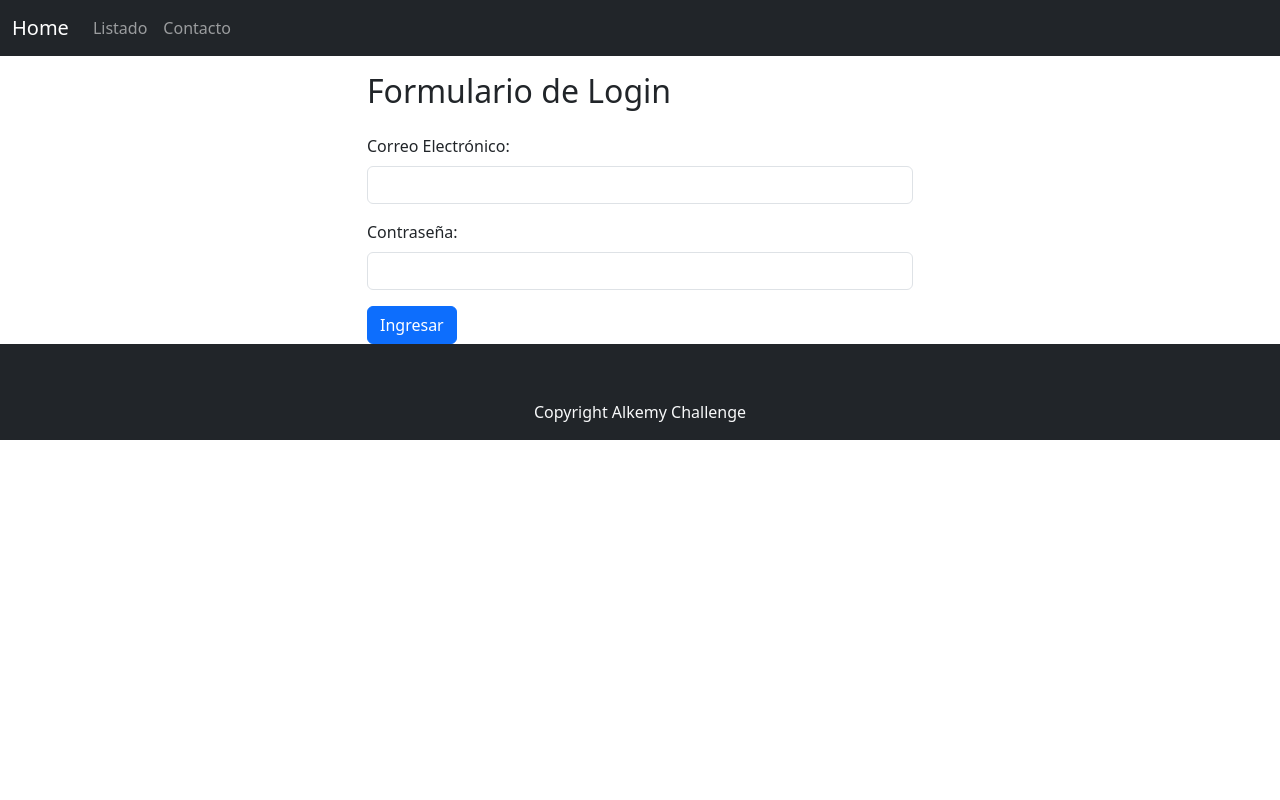
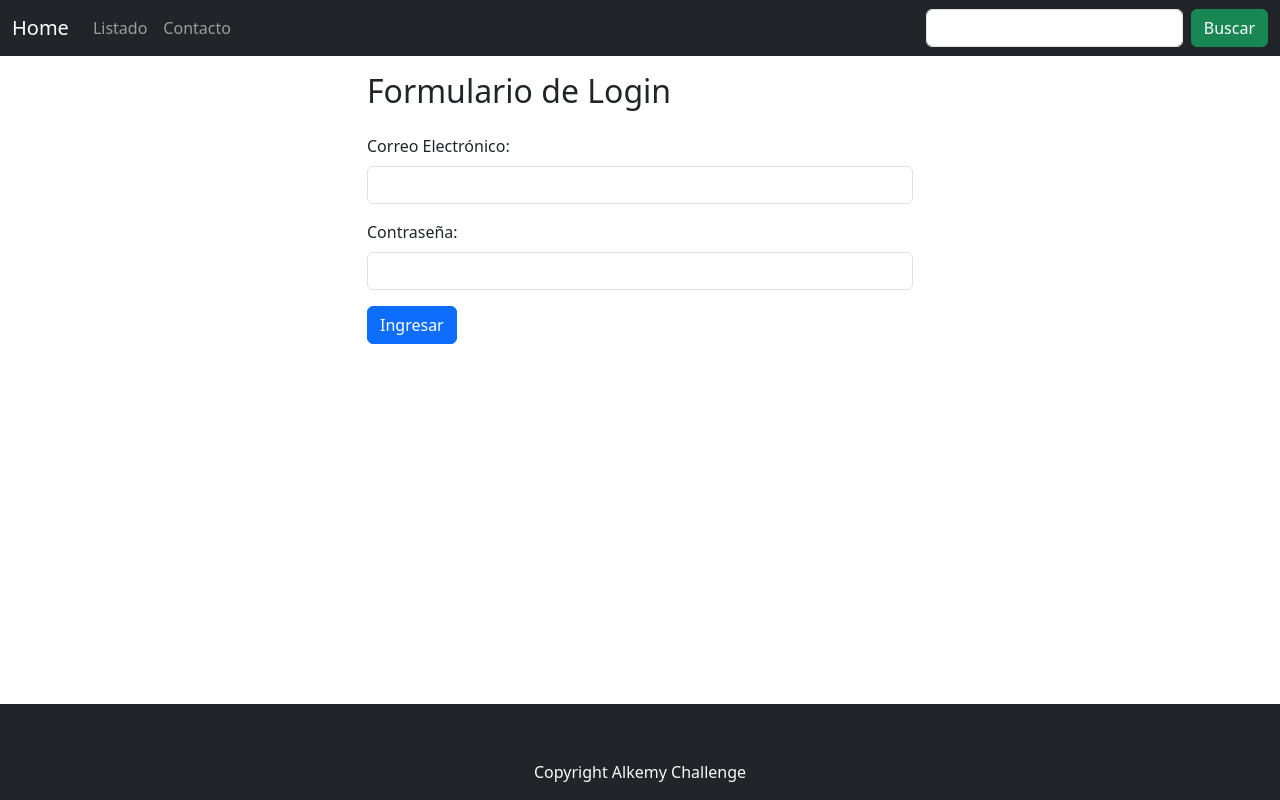
Before and after one commit to LihueMaidanaAvaca/NewReactAlkemy, a React (Create React App) app: page / in a window 1280 px wide. Built offline with nearby package versions, Linux system fonts and the light colour scheme; the HTML template or start-up script is replaced by a standard one.

Commit message:
searcher

```diff
--- a/src/App.js
+++ b/src/App.js
@@ -3,6 +3,7 @@ import { Routes, Route } from 'react-router-dom'
 import Login from './components/Login.js'
 import Listado from './components/Listado.js';
 import Detalle from './components/Detalle.js';
+import Resultados from './components/Resultados.js';
 import Header from './components/Header.js';
 import Footer from './components/Footer.js';
 
@@ -10,7 +11,7 @@ import './css/bootstrap.min.css'
 
 export default function App() {
   return (
-    <>
+    <div className='d-flex flex-column min-vh-100'>
       <Header />
 
       <div className='container mt-3'>
@@ -18,10 +19,11 @@ export default function App() {
           <Route path='/' element={<Login />} />
           <Route path='/listado' element={<Listado />} />
           <Route path='/detalle' element={<Detalle />} />
+          <Route path='/resultados' element={<Resultados />} />
         </Routes>
       </div>
 
       <Footer />
-    </>
+    </div>
   );
 }
--- /dev/null
+++ b/src/components/Buscador.js
@@ -0,0 +1,36 @@
+import Swal from 'sweetalert2';
+import withReactContent from 'sweetalert2-react-content';
+import { useNavigate } from 'react-router-dom';
+
+export default function Buscador(){
+    const MySwal = withReactContent(Swal)
+
+    const history = useNavigate()
+
+    const submitHandler = e => {
+        e.preventDefault();
+        const keyword = e.currentTarget.keyword.value.trim();
+
+        if (keyword.length === 0) {
+            new MySwal(
+                <span>Tienes que escribir una palabra clave</span>
+            )
+        } else if (keyword.length < 3) {
+            new MySwal(
+                <span>Tienes que escribir al menos 3 caracteres</span>
+            )
+        } else {
+            e.currentTarget.keyword.value = "";
+            history(`/resultados?keyword=${keyword}`)
+        }
+    }
+
+    return(
+        <form className="d-flex align-items-center" onSubmit={submitHandler}>
+            <label className="form-label mb-0 mx-2">
+                <input className="form-control" type="text" name="keyword"></input>
+            </label>
+            <button className="btn btn-success" type="submit">Buscar</button>
+        </form>
+    )
+}
--- a/src/components/Header.js
+++ b/src/components/Header.js
@@ -1,4 +1,5 @@
 import { Link } from 'react-router-dom'
+import Buscador from './Buscador.js';
 
 import '../css/bootstrap.min.css'
 
@@ -21,6 +22,7 @@ export default function Header() {
                             </li>
                         </ul>
                     </div>
+                    <Buscador/>
                 </div>
             </nav>
         </header>
--- /dev/null
+++ b/src/components/Resultados.js
@@ -0,0 +1,42 @@
+import { useState, useEffect } from "react";
+import { Link } from "react-router-dom"
+import axios from 'axios';
+
+export default function Resultados(){
+    let query = new URLSearchParams(window.location.search);
+    let keyword = query.get('keyword');
+
+    const [moviesResults, setMoviesResults] = useState([])
+
+    useEffect(() => {
+        const endPoint = `https://api.themoviedb.org/3/search/movie?api_key=226e91d53a26153ddaf84f29c7897096&query=${keyword}`;
+        axios.get(endPoint).then(response => {
+            const moviesArray = response.data.results;
+            setMoviesResults(moviesArray)
+        })
+        .catch(error => console.log(error))
+    }, [setMoviesResults]);
+
+    return(
+        <>
+            <h2>Buscaste: <em>{keyword}</em></h2>
+            <div className='row'>
+                {moviesResults.map((oneMovie, idx) => {
+                    return (
+                        <div className='col-3' key={idx}>
+                            <div className="card mt-4" >
+                                <img src={`https://image.tmdb.org/t/p/w500/${oneMovie.poster_path}`} alt={idx} className="card-img-top"  />
+                                <div className="card-body">
+                                    <h5 className="card-title">{ oneMovie.title }</h5>
+                                    <p className="card-text">{ oneMovie.overview.substring(0, 98) }</p>
+                                    <Link to={`/detalle?movieID=${oneMovie.id}`} className="btn btn-primary">View detail</Link>
+                                </div>
+                            </div>
+                        </div>
+                    )
+                })
+                }
+            </div>
+        </>
+    )
+}
```
